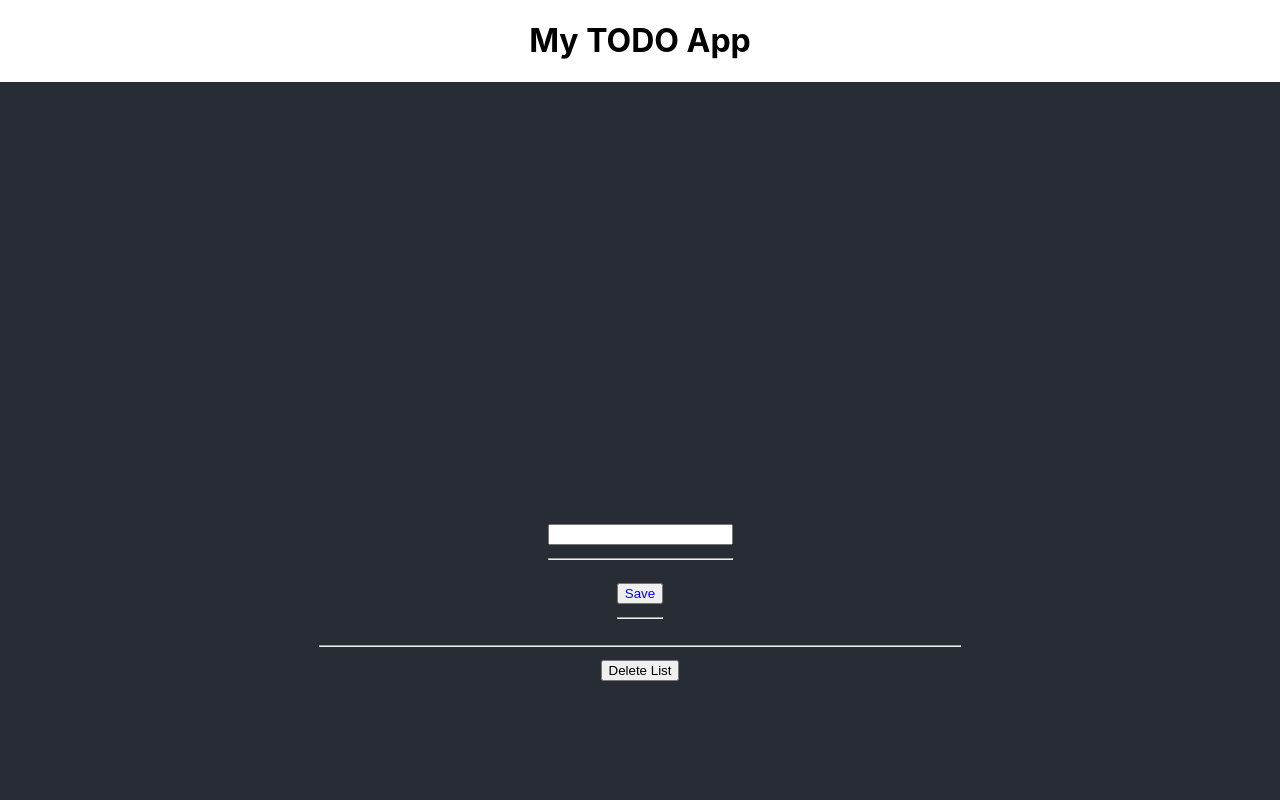
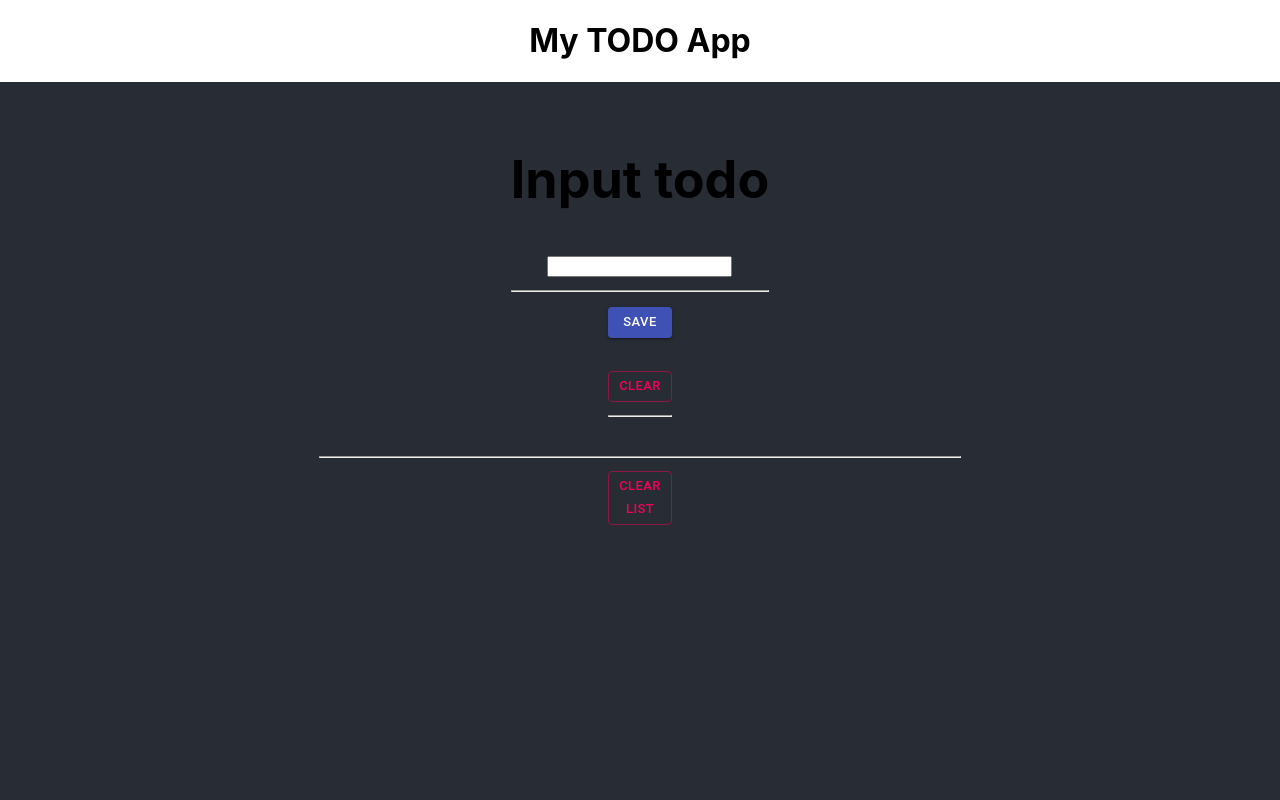
Before and after one commit to Magicianred/MyReactTODOApp, a React (Create React App) app in the folder mytodoapp/: page / in a window 1280 px wide. Shown: the top 800 px of the page. Built offline with nearby package versions, Linux system fonts and the light colour scheme.

Commit message:
ui-materials

```diff
--- a/mytodoapp/package.json
+++ b/mytodoapp/package.json
@@ -4,6 +4,7 @@
   "version": "0.1.0",
   "private": true,
   "dependencies": {
+    "@material-ui/core": "^4.8.0",
     "@testing-library/jest-dom": "^4.2.4",
     "@testing-library/react": "^9.3.2",
     "@testing-library/user-event": "^7.1.2",
--- a/mytodoapp/src/App.css
+++ b/mytodoapp/src/App.css
@@ -6,28 +6,28 @@
   height: 40vmin;
 }
 
-.App-header {
+.Todo {
   background-color: #282c34;
   min-height: 100vh;
   display: flex;
   flex-direction: column;
   align-items: center;
-  justify-content: center;
+
   font-size: calc(10px + 2vmin);
-  color: white;
+
 
 }
 
 .Input-todo{
   font-family: cursive;
-  font-size: calc(100px + 2vmin);
+  font-size: calc(10px + 2vmin);
 
 }
 
 .Input-box {
   color: #000;
   font-size: 250c;
-  background-color: aqua;
+
   padding: 10mm;
   font-family: 'Franklin Gothic Medium', 'Arial Narrow', Arial, sans-serif;
 }
@@ -47,4 +47,5 @@
 
 .Item {
   padding: 10;
+   width: '200%'
 }
--- a/mytodoapp/src/App.js
+++ b/mytodoapp/src/App.js
@@ -1,13 +1,14 @@
 import React, { useState } from 'react';
 import './App.css';
 import randomColor from 'randomcolor';
+import { Button, Paper, Card, Typography } from '@material-ui/core';
 
 function App() {
-	const [ data, handleData ] = useState(' ');
-	const [ list, setList ] = useState([]);
+	const [data, handleData] = useState(' ');
+	const [list, setList] = useState([]);
 
 	const saveItem = () => {
-		setList((e) => [ ...e, data ]);
+		setList((e) => [...e, data]);
 	};
 
 	const handleKeyDown = (e) => {
@@ -17,8 +18,12 @@ function App() {
 		}
 	};
 
+	const clearInput = () => {
+		handleData('');
+	};
+
 	const handleRemoveItem = (id) => {
-		const l = [ ...list ];
+		const l = [...list];
 		l.splice(id, 1);
 		setList(l);
 	};
@@ -26,15 +31,19 @@ function App() {
 		return (
 			<div>
 				{list.map((e, k) => (
-					<li style={{ backgroundColor: randomColor() }} key={k}>
-						<p>
-							{e}
-							<br />
-							<button color={'red'} onClick={() => handleRemoveItem(k)}>
+					<Paper>
+						<li key={k}>
+							<Card style={{ backgroundColor: randomColor() }} size="big">
+								<p>
+									{e}
+									<br></br>
+								</p>
+							</Card>
+							<Button color="secondary" onClick={() => handleRemoveItem(k)}>
 								Done
-							</button>
-						</p>
-					</li>
+							</Button>
+						</li>
+					</Paper>
 				))}
 			</div>
 		);
@@ -48,9 +57,10 @@ function App() {
 		<div>
 			<div className="App">
 				<h1>My TODO App</h1>
-				<div className="App-header">
-					<p className="Input-todo">{data}</p>
+				<div className="Todo">
 					<div>
+						<br></br>
+						<h1>Input todo</h1>
 						<form>
 							<input
 								onKeyDown={handleKeyDown}
@@ -60,20 +70,39 @@ function App() {
 							<hr />
 						</form>
 					</div>
+
 					<div>
-						<button
-							className="Save-Button"
+						<Button
+							size="small"
+							variant="contained"
+							color="primary"
 							onClick={(e) => {
 								saveItem(e);
 							}}
 						>
 							Save
-						</button>
+						</Button>
+						<br></br>
+						<br></br>
+						<Button
+							size="small"
+							variant="outlined"
+							color="secondary"
+							className="Delete-Button"
+							onClick={(e) => {
+								clearInput(e);
+							}}
+						>
+							Clear
+						</Button>
 						<hr />
+						<p className="Input-todo">{data}</p>
 					</div>
 					<div>{showTable()}</div>
 					<hr style={{ width: '50%' }} />
-					<button onClick={(e) => deleteList(e)}> Delete List</button>
+					<Button size="small" variant="outlined" color="secondary" onClick={(e) => deleteList(e)}>
+						Clear <br></br> List
+					</Button>
 				</div>
 				<h1>programandoconro</h1>
 			</div>
```
Also changed, not shown: 1 other file (tests, documents, lock files or other folders).
